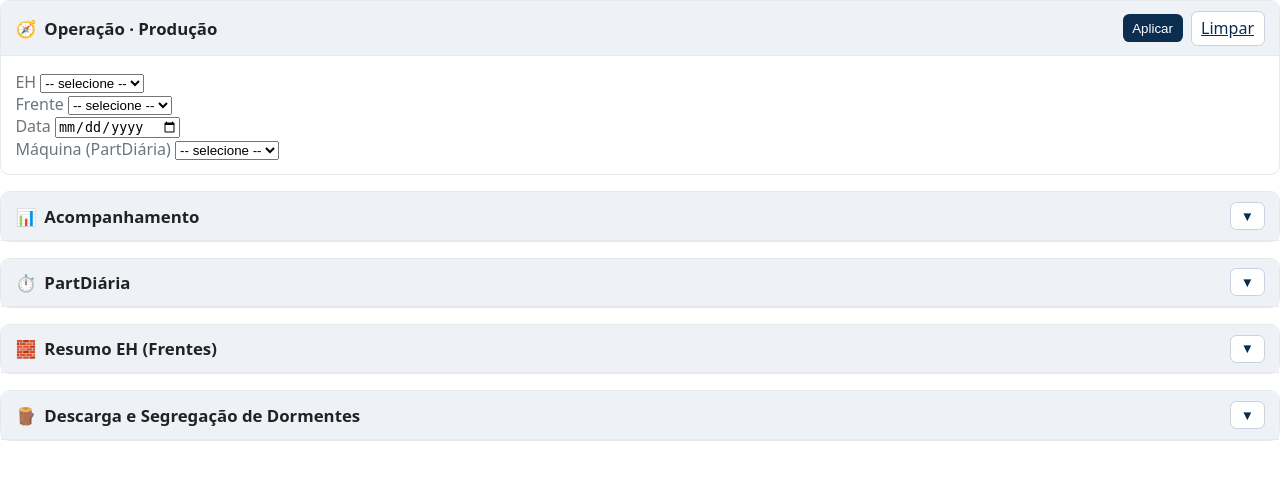
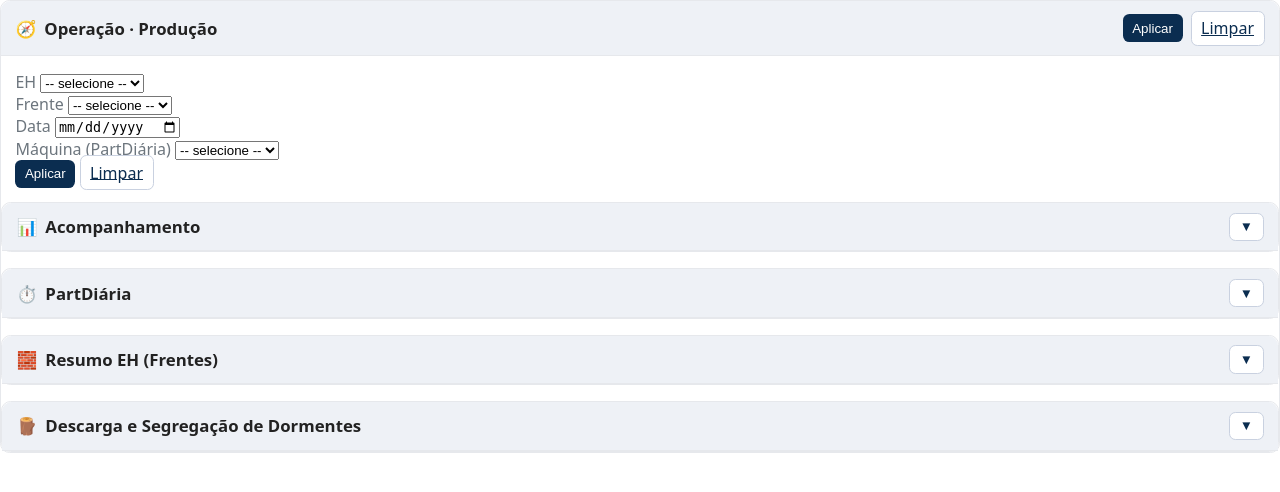
Before and after one commit to satmbr/prod, a Flask app: template templates/operacao/producao.html in a window 1280 px wide. Shown: the part 106-598 px from the top of the page. Run offline with Flask 3, Linux system fonts and the light colour scheme; the template is opened without the code that fills it, so the values that code supplies are empty.

Commit message:
Add files via upload

```diff
--- a/templates/operacao/producao.html
+++ b/templates/operacao/producao.html
@@ -59,47 +59,48 @@
   </div>
   <div class="fx-card-body">
 	<form id="frmProdFiltro" method="get" action="{{ url_for('operacao.producao') }}">
-      <div class="row g-3">
-        <div class="col-12 col-lg-3">
+	  <div class="row g-2 align-items-end">
+		<div class="col-12 col-xl-3 col-lg-3 col-md-6">
 		  <label class="form-label small muted">EH</label>
 		  <select name="eh" class="form-select">
 			<option value="">-- selecione --</option>
 			{% for e in eh_list %}
-              <option value="{{ e.id }}" {{ 'selected' if sel_eh and sel_eh|string==e.id|string else '' }}>
-                {{ e.eh }}
-              </option>
+			  <option value="{{ e.id }}" {{ 'selected' if sel_eh and sel_eh|string==e.id|string else '' }}>{{ e.eh }}</option>
 			{% endfor %}
 		  </select>
 		</div>
-        <div class="col-12 col-lg-3">
+
+		<div class="col-12 col-xl-3 col-lg-3 col-md-6">
 		  <label class="form-label small muted">Frente</label>
 		  <select name="fr" class="form-select">
 			<option value="">-- selecione --</option>
 			{% for f in fr_list %}
-              <option value="{{ f.id }}" {{ 'selected' if sel_fr and sel_fr|string==f.id|string else '' }}>
-                {{ f.frente }}
-              </option>
+			  <option value="{{ f.id }}" {{ 'selected' if sel_fr and sel_fr|string==f.id|string else '' }}>{{ f.frente }}</option>
 			{% endfor %}
 		  </select>
 		</div>
-        <div class="col-12 col-lg-3">
+
+		<div class="col-12 col-xl-3 col-lg-3 col-md-6">
 		  <label class="form-label small muted">Data</label>
 		  <input type="date" name="dt" class="form-control" value="{{ sel_dt or '' }}">
 		</div>
-        <div class="col-12 col-lg-3">
+
+		<div class="col-12 col-xl-2 col-lg-2 col-md-6">
 		  <label class="form-label small muted">Máquina (PartDiária)</label>
 		  <select name="maq" class="form-select">
 			<option value="">-- selecione --</option>
 			{% for m in maq_list %}
-              <option value="{{ m.id }}" {{ 'selected' if sel_maq and sel_maq|string==m.id|string else '' }}>
-                {{ m.tag }} · {{ m.descricao }}
-              </option>
+			  <option value="{{ m.id }}" {{ 'selected' if sel_maq and sel_maq|string==m.id|string else '' }}>{{ m.tag }} · {{ m.descricao }}</option>
 			{% endfor %}
 		  </select>
 		</div>
+
+		<div class="col-12 col-xl-1 col-lg-1 col-md-12 d-grid gap-2">
+		  <button form="frmProdFiltro" type="submit" class="btn-icon">Aplicar</button>
+		  <a class="btn-outline text-center" href="{{ url_for('operacao.producao') }}">Limpar</a>
+		</div>
 	  </div>
 	</form>
-  </div>
 </div>
 
 <!-- ==================== ACOMPANHAMENTO (começa fechado) ==================== -->
```
Lines whose indentation alone changed are shown as unchanged.
